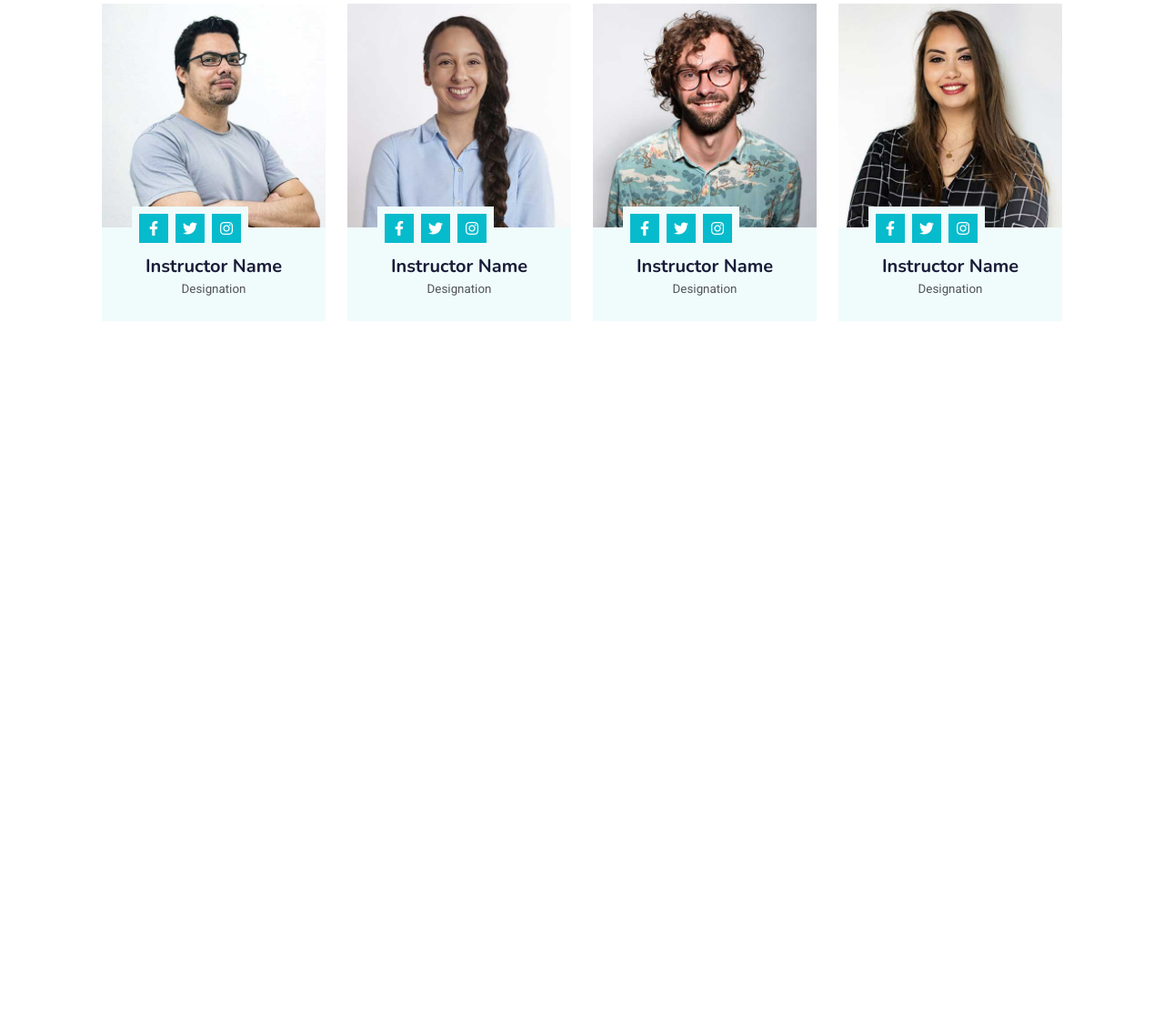
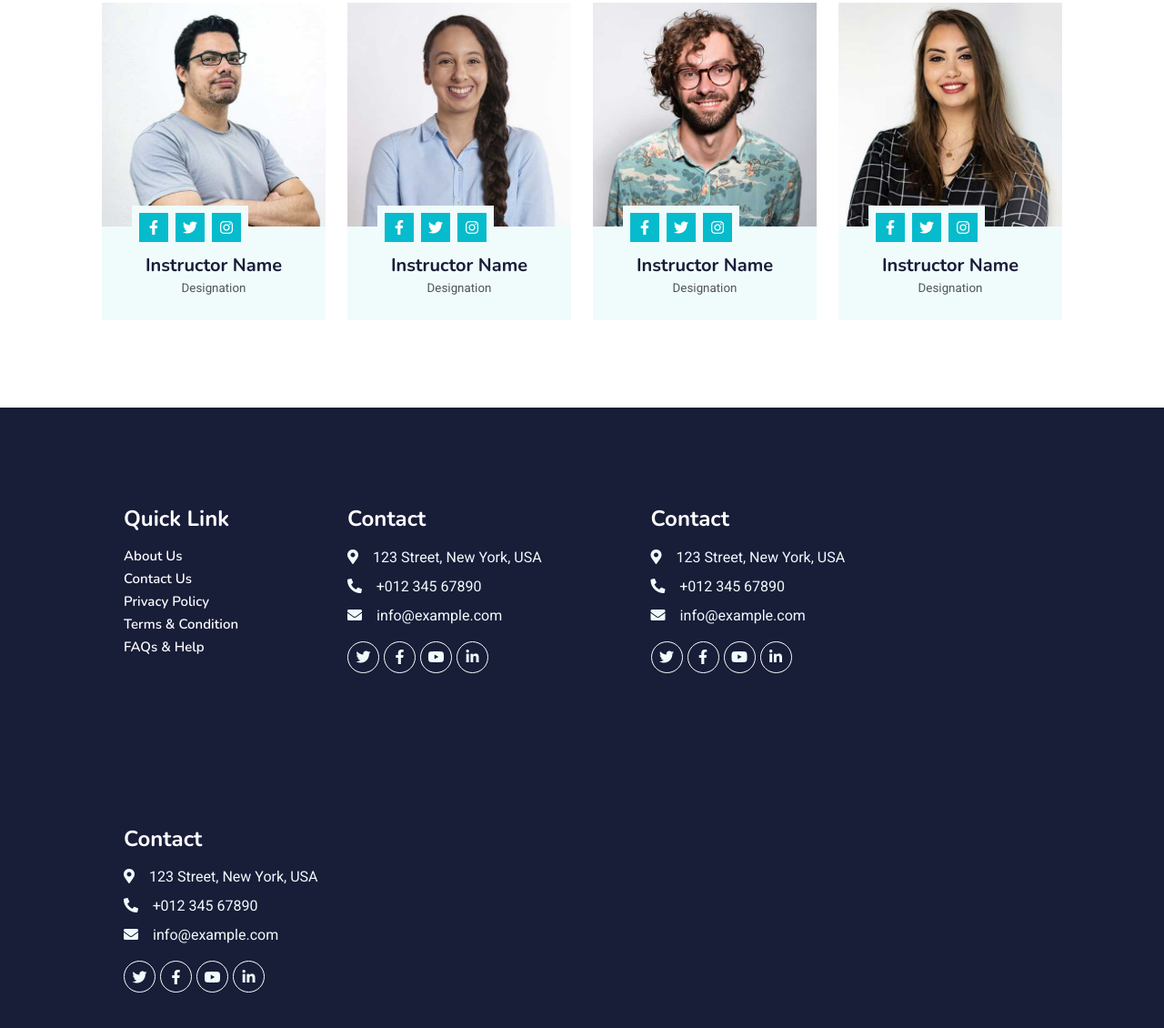
Before and after one commit to ghayth-afli/Projet-de-E-learning, a plain HTML site: page index.html in a window 1280 px wide. Shown: the part 2688-3818 px from the top of the page at 91% size. Before the commit the page ends 3089 px from the top, so only its background shows below. Drawn offline with nearby package versions, Linux system fonts and the light colour scheme.

Commit message:
add footer

```diff
--- a/css/queries.css
+++ b/css/queries.css
@@ -1,7 +1,12 @@
 @media (max-width: 768px) {
+  section {
+    max-width: 540px;
+  }
 }
 
 @media (max-width: 992px) {
+  .service {
+  }
   .nav-items {
     display: none;
   }
--- a/css/style.css
+++ b/css/style.css
@@ -389,7 +389,6 @@ section {
 }
 
 .d-flex {
-  border-top: 1px solid #dee2e6;
   display: flex;
 }
 
@@ -474,3 +473,76 @@ section {
   cursor: pointer;
   text-decoration: none;
 }
+
+/* FOOTER */
+.footer {
+  background-color: #181d38;
+  color: #f0fbfc;
+  margin-top: 48px;
+  padding-top: 48px;
+  padding-left: 12px;
+  padding-right: 12px;
+}
+
+.row-footer {
+  display: flex;
+  flex-wrap: wrap;
+  padding: 12px 48px;
+  margin-left: 76px;
+  margin-left: 76px;
+  gap: 120px;
+}
+
+.row-footer .col {
+  display: flex;
+  flex-direction: column;
+  margin-top: 48px;
+}
+
+.row-footer .col h4 {
+  color: #fff;
+  margin-bottom: 1rem;
+  font-family: "Nunito", sans-serif;
+  font-weight: 700;
+  line-height: 1.2;
+  font-size: 1.5rem;
+}
+.quick-link a {
+  display: block;
+  margin-bottom: 5px;
+  padding: 0;
+  text-align: left;
+  color: #ffffff;
+  font-size: 15px;
+  font-weight: normal;
+  text-transform: capitalize;
+  font-family: "Nunito", sans-serif;
+  text-decoration: none;
+  cursor: pointer;
+}
+
+.contact p {
+  padding-bottom: 8px;
+}
+
+.contact p i {
+  padding-right: 16px;
+}
+
+.contact .d-flex {
+  padding-top: 8px;
+}
+
+.btn-social {
+  margin-right: 5px;
+  width: 35px;
+  height: 35px;
+  display: flex;
+  align-items: center;
+  justify-content: center;
+  color: var(--light);
+  font-weight: normal;
+  border: 1px solid #ffffff;
+  border-radius: 35px;
+  text-decoration: none;
+}
--- a/index.html
+++ b/index.html
@@ -395,7 +395,60 @@
         </div>
       </section>
     </div>
-
+    <section class="footer">
+      <div class="row-footer">
+        <div class="col quick-link">
+          <h4>Quick Link</h4>
+          <a href="">About Us</a>
+          <a href="">Contact Us</a>
+          <a href="">Privacy Policy</a>
+          <a href="">Terms &amp; Condition</a>
+          <a href="">FAQs &amp; Help</a>
+        </div>
+        <div class="col contact">
+          <h4>Contact</h4>
+          <p>
+            <i class="fa fa-map-marker-alt me-3"></i>123 Street, New York, USA
+          </p>
+          <p><i class="fa fa-phone-alt"></i>+012 345 67890</p>
+          <p><i class="fa fa-envelope"></i>info@example.com</p>
+          <div class="d-flex">
+            <a class="btn-social" href=""><i class="fab fa-twitter"></i></a>
+            <a class="btn-social" href=""><i class="fab fa-facebook-f"></i></a>
+            <a class="btn-social" href=""><i class="fab fa-youtube"></i></a>
+            <a class="btn-social" href=""><i class="fab fa-linkedin-in"></i></a>
+          </div>
+        </div>
+        <div class="col contact">
+          <h4>Contact</h4>
+          <p>
+            <i class="fa fa-map-marker-alt me-3"></i>123 Street, New York, USA
+          </p>
+          <p><i class="fa fa-phone-alt"></i>+012 345 67890</p>
+          <p><i class="fa fa-envelope"></i>info@example.com</p>
+          <div class="d-flex">
+            <a class="btn-social" href=""><i class="fab fa-twitter"></i></a>
+            <a class="btn-social" href=""><i class="fab fa-facebook-f"></i></a>
+            <a class="btn-social" href=""><i class="fab fa-youtube"></i></a>
+            <a class="btn-social" href=""><i class="fab fa-linkedin-in"></i></a>
+          </div>
+        </div>
+        <div class="col contact">
+          <h4>Contact</h4>
+          <p>
+            <i class="fa fa-map-marker-alt me-3"></i>123 Street, New York, USA
+          </p>
+          <p><i class="fa fa-phone-alt"></i>+012 345 67890</p>
+          <p><i class="fa fa-envelope"></i>info@example.com</p>
+          <div class="d-flex">
+            <a class="btn-social" href=""><i class="fab fa-twitter"></i></a>
+            <a class="btn-social" href=""><i class="fab fa-facebook-f"></i></a>
+            <a class="btn-social" href=""><i class="fab fa-youtube"></i></a>
+            <a class="btn-social" href=""><i class="fab fa-linkedin-in"></i></a>
+          </div>
+        </div>
+      </div>
+    </section>
     <script
       type="module"
       src="https://unpkg.com/ionicons@7.1.0/dist/ionicons/ionicons.esm.js"
```
